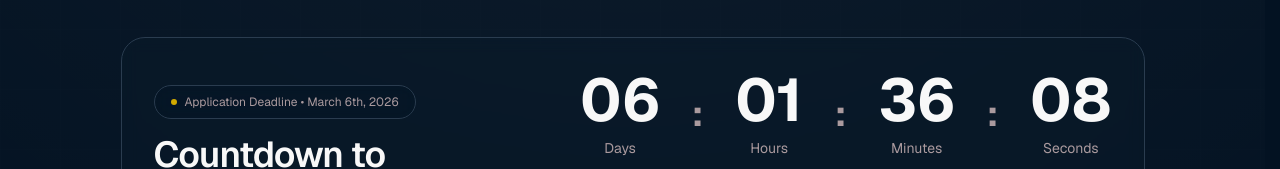
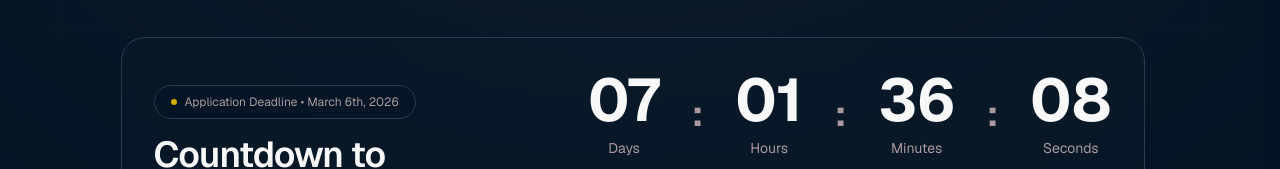
Before and after one commit to AryamanGoenka0910/MIGCONF25, a Next.js app: page / in a window 1280 px wide. Shown: the part 631-800 px from the top of the page. Built offline with nearby package versions, Linux system fonts and the light colour scheme; no server answers.

Commit message:
adjusting app deadline2

```diff
--- a/app/page.tsx
+++ b/app/page.tsx
@@ -64,7 +64,7 @@ export default function Home() {
                 </div>
 
                 <div className="w-full md:w-auto">
-                  <CountdownTimer targetDate="2026-03-06T05:00:00Z" />
+                  <CountdownTimer targetDate="2026-03-07T05:00:00Z" />
                   <div className="mt-6 flex justify-center md:justify-end">
                     <Button
                       size="xl"
```
